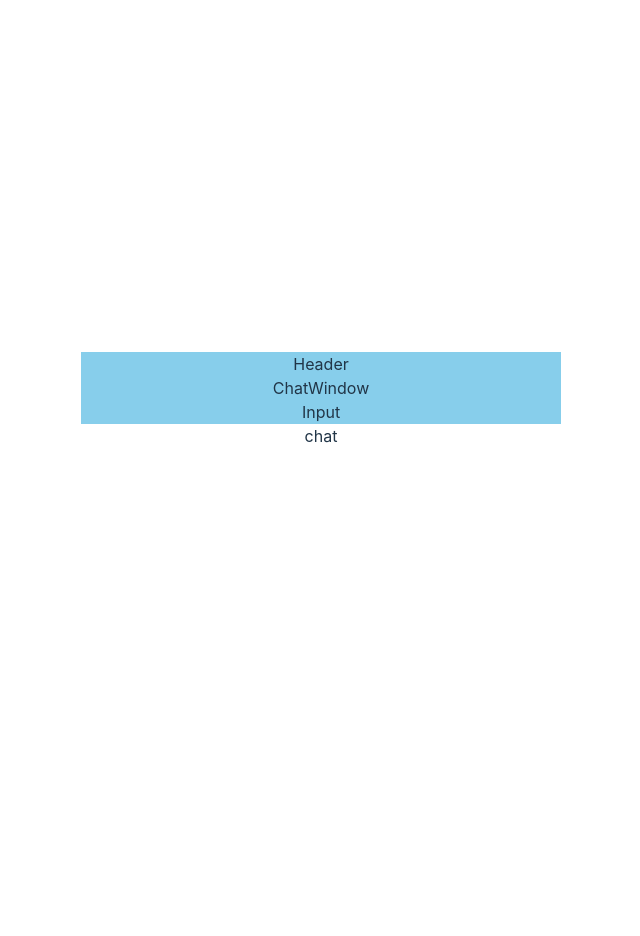
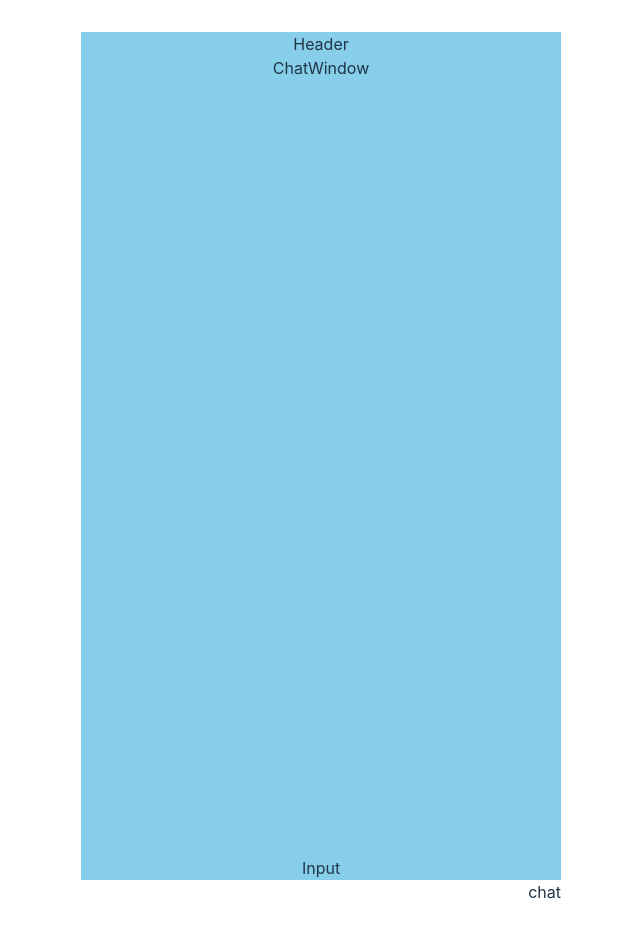
Before and after one commit to sr-garje99/chatbot, a React (Vite) app: page / in a window 1280 px wide. Both pictures are taken after a click on the element "chat". Shown: the whole page, without its empty margins (319-959 px from the left). Before the commit the page ends 800 px from the top, so only its background shows below. Built offline with nearby package versions, Linux system fonts and the light colour scheme.

Commit message:
mui added

```diff
--- a/package.json
+++ b/package.json
@@ -10,9 +10,12 @@
     "preview": "vite preview"
   },
   "dependencies": {
+    "@mui/material": "^5.15.4",
+    "@mui/styled-engine-sc": "^6.0.0-alpha.12",
     "react": "^18.2.0",
     "react-chatbot-kit": "^2.2.2",
-    "react-dom": "^18.2.0"
+    "react-dom": "^18.2.0",
+    "styled-components": "^6.1.8"
   },
   "devDependencies": {
     "@types/react": "^18.2.43",
--- a/src/App.jsx
+++ b/src/App.jsx
@@ -11,7 +11,7 @@ function App() {
     <>
 
            {count && <ChatWindow/>}
-           <buutton onClick={()=>{setCount(!count)}}>chat</buutton>
+           <buutton style={{float:"right"}}onClick={()=>{setCount(!count)}}>chat</buutton>
     </>
   )
 }
--- a/src/copmponents/ChatWindow.jsx
+++ b/src/copmponents/ChatWindow.jsx
@@ -7,8 +7,9 @@ const ChatWindow = () => {
           <div>
                 Header
         </div>
-        ChatWindow
-
+        <div style={{height:"50rem"}}>
+            ChatWindow
+        </div>
         <div>
             Input
         </div>
```
Also changed, not shown: 1 other file (tests, documents, lock files or other folders).
